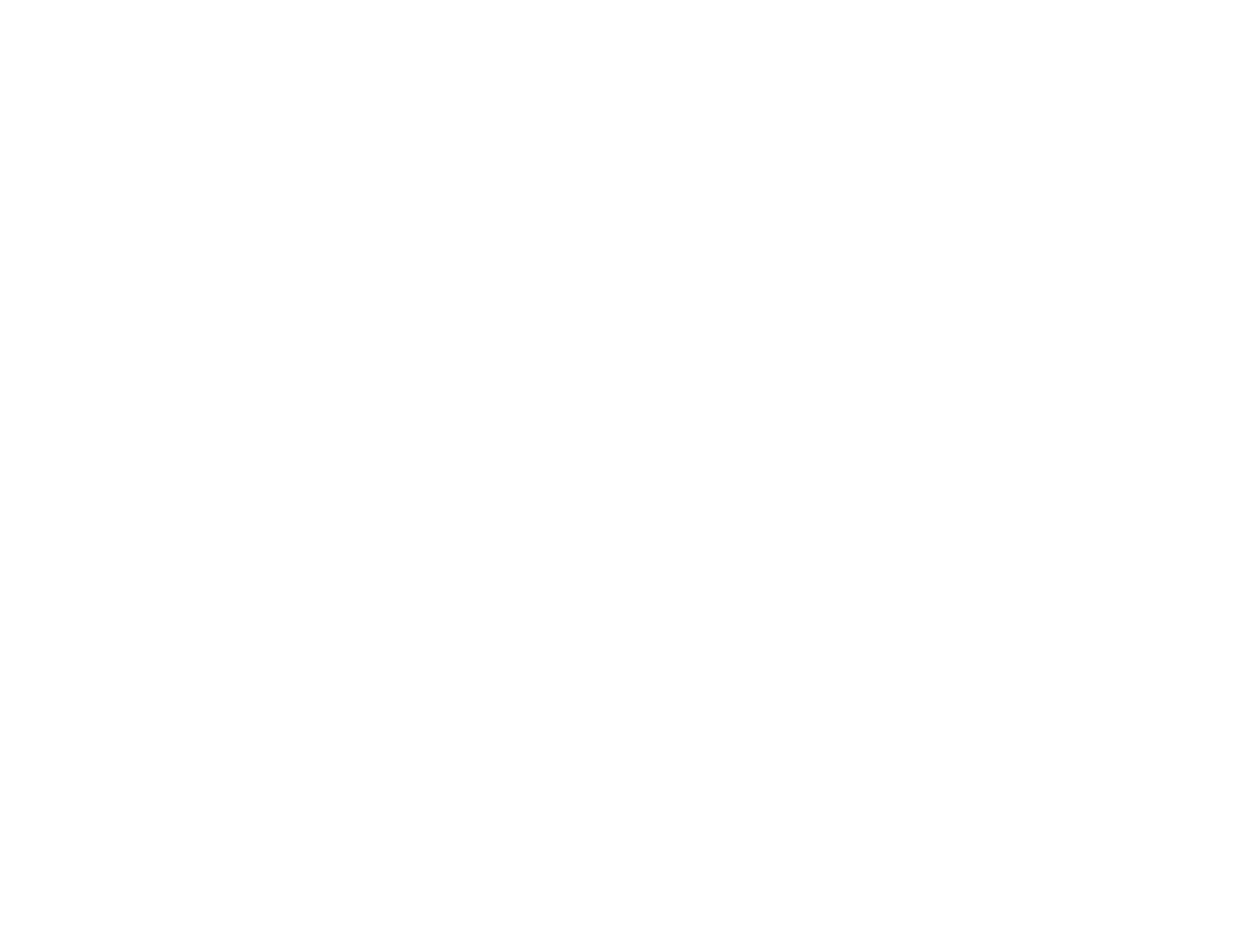
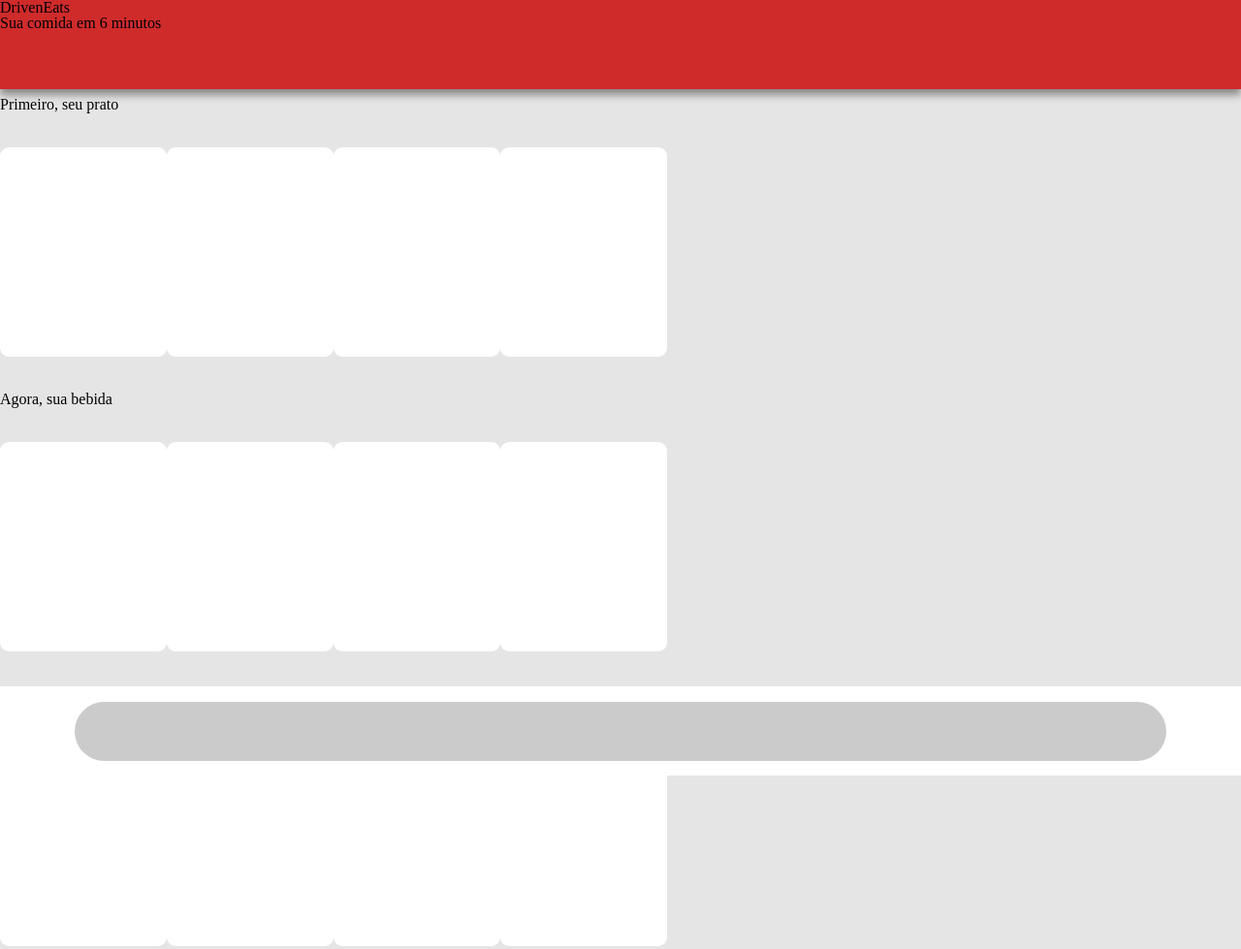
Before and after one commit to Cecilia-Siman/projeto3, a plain HTML site: page index.html in a window 1280 px wide. Shown: the whole page at 97% size. Before the commit the page ends 800 px from the top, so only its background shows below. Drawn offline with Linux system fonts and the light colour scheme.

Commit message:
inicio html e css

```diff
--- a/index.html
+++ b/index.html
@@ -4,9 +4,42 @@
     <meta charset="UTF-8">
     <meta http-equiv="X-UA-Compatible" content="IE=edge">
     <meta name="viewport" content="width=device-width, initial-scale=1.0">
-    <title>Document</title>
+    <title>Driveneats</title>
+    <link rel="stylesheet" href="reset.css" />
+    <link rel="stylesheet" href="myStyle.css" />
 </head>
 <body>
+    <div class="topBar">
+        <h1>DrivenEats</h1>
+        <p>Sua comida em 6 minutos</p>
+    </div>
 
+    <div class="container">
+        <h2>Primeiro, seu prato</h2>
+        <div class="options">
+            <div class="dish"></div>
+            <div class="dish"></div>
+            <div class="dish"></div>
+            <div class="dish"></div>
+        </div>
+        <h2>Agora, sua bebida</h2>
+        <div class="options">
+            <div class="dish"></div>
+            <div class="dish"></div>
+            <div class="dish"></div>
+            <div class="dish"></div>
+        </div>
+        <h2>Por fim, sua sobremesa</h2>
+        <div class="options">
+            <div class="dish"></div>
+            <div class="dish"></div>
+            <div class="dish"></div>
+            <div class="dish"></div>
+        </div>
+    </div>
+
+    <div class="bottomBar">
+        <div class="button"></div>
+    </div>
 </body>
 </html>
--- a/myStyle.css
+++ b/myStyle.css
@@ -0,0 +1,67 @@
+
+body {
+    background-color: #E5E5E5;
+}
+
+.topBar {
+    height: 92px;
+    width: 100%;
+    background-color: #CF2B2B;
+    position: fixed;
+    top: 0;
+    left: 0;
+    box-shadow: 0px 6px 8px #888888;
+    z-index: 1;
+}
+
+
+
+.bottomBar{
+    height: 92px;
+    width: 100%;
+    background-color: #FFFFFF;
+    position: fixed;
+    bottom: 0;
+    left: 0;
+    display: flex;
+    justify-content: center;
+    align-items: center;
+}
+
+.button {
+    height: 61px;
+    width: 88%;
+    background-color: #CBCBCB;
+    border-radius: 50px;
+}
+
+.container {
+    margin-top: 100px;
+    margin-bottom: 100px;
+}
+
+.container h2{
+    margin-top: 36px;
+}
+
+.options {
+    display: flex;
+    padding-top: 36px;
+}
+
+.dish {
+    height: 216px;
+    width: 172px;
+    background-color: #FFFFFF;
+    border-radius: 9px;
+    position: relative;
+}
+
+
+/* banco de imagens: https://unsplash.com/s/photos/beverage*/
+@media (max-width: 614px) {
+    body {
+        background-color: tomato;
+    }
+
+}
--- a/reset.css
+++ b/reset.css
@@ -0,0 +1,124 @@
+html,
+body,
+div,
+span,
+applet,
+object,
+iframe,
+h1,
+h2,
+h3,
+h4,
+h5,
+h6,
+p,
+blockquote,
+pre,
+a,
+abbr,
+acronym,
+address,
+big,
+cite,
+code,
+del,
+dfn,
+em,
+img,
+ins,
+kbd,
+q,
+s,
+samp,
+small,
+strike,
+strong,
+sub,
+sup,
+tt,
+var,
+b,
+u,
+i,
+center,
+dl,
+dt,
+dd,
+ol,
+ul,
+li,
+fieldset,
+form,
+label,
+legend,
+table,
+caption,
+tbody,
+tfoot,
+thead,
+tr,
+th,
+td,
+article,
+aside,
+canvas,
+details,
+embed,
+figure,
+figcaption,
+footer,
+header,
+hgroup,
+menu,
+nav,
+output,
+ruby,
+section,
+summary,
+time,
+mark,
+audio,
+video {
+  margin: 0;
+  padding: 0;
+  border: 0;
+  font-size: 100%;
+  font: inherit;
+  vertical-align: baseline;
+}
+/* HTML5 display-role reset for older browsers */
+article,
+aside,
+details,
+figcaption,
+figure,
+footer,
+header,
+hgroup,
+menu,
+nav,
+section {
+  display: block;
+}
+body {
+  line-height: 1;
+}
+ol,
+ul {
+  list-style: none;
+}
+blockquote,
+q {
+  quotes: none;
+}
+blockquote:before,
+blockquote:after,
+q:before,
+q:after {
+  content: "";
+  content: none;
+}
+table {
+  border-collapse: collapse;
+  border-spacing: 0;
+}
```
